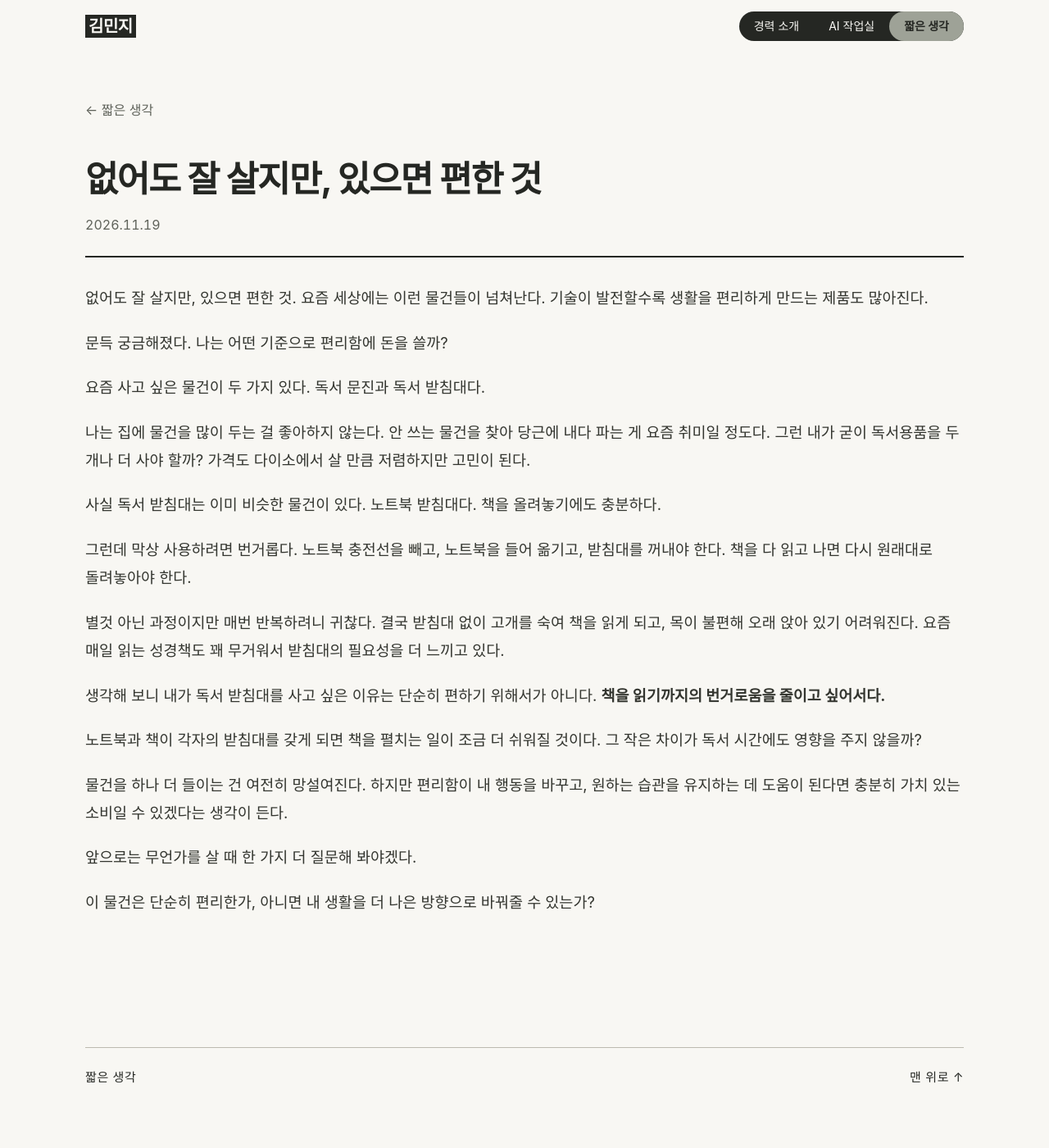
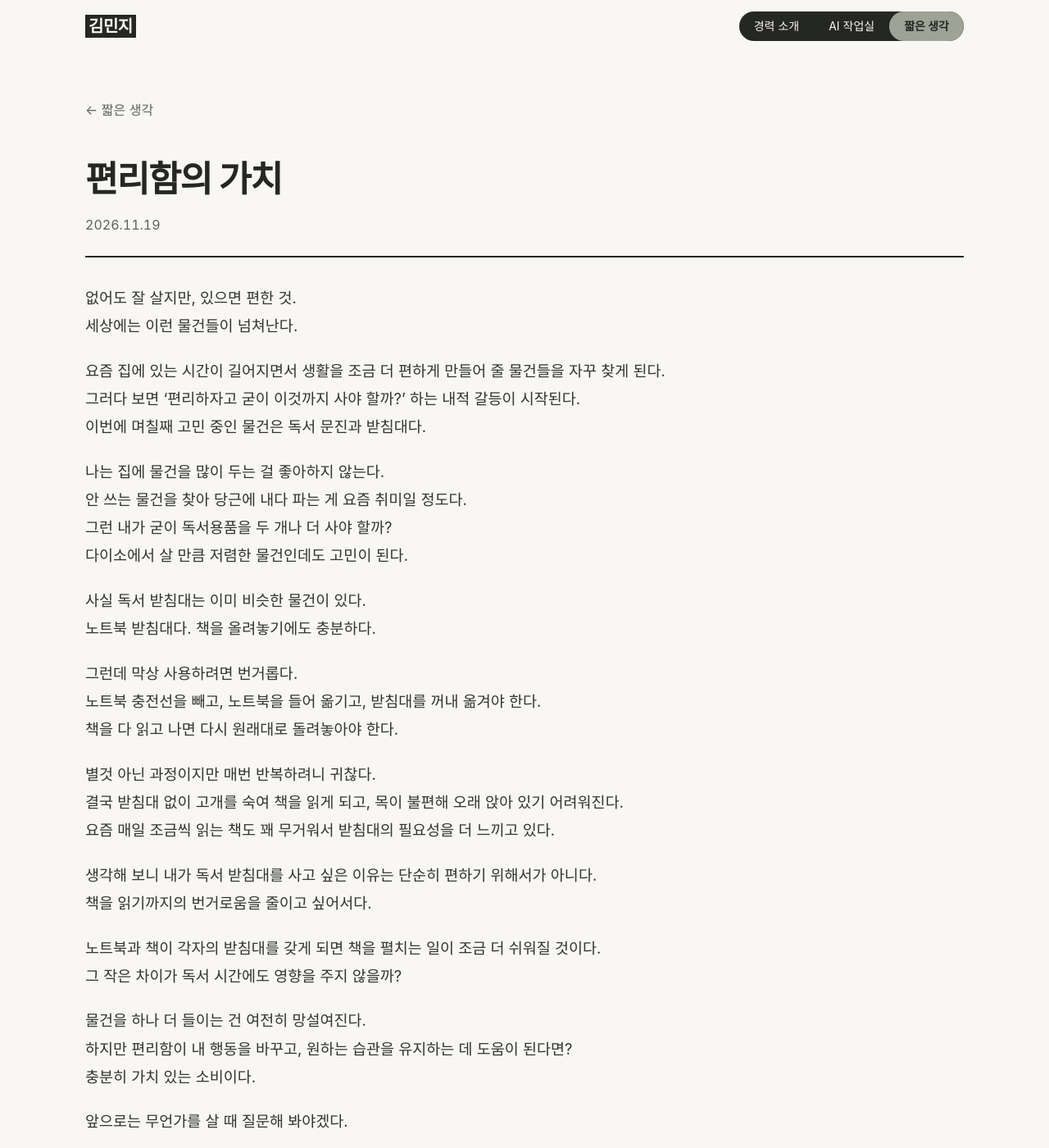
Before and after one commit to k-im-rose/k-im-rose.github.io, a Jekyll site: the page built from _thoughts/convenient-things.md, in a window 1280 px wide and 1400 px high. Shown: the whole window at 82% size. Built offline with Jekyll 4.4.1, drawn with Linux system fonts in a browser that asks for light colours; some web fonts are replaced; some of the changed text lies outside the part shown.

Commit message:
Update convenient-things.md

```diff
--- a/_thoughts/convenient-things.md
+++ b/_thoughts/convenient-things.md
@@ -1,30 +1,43 @@
 ---
 layout: thought
-title: "없어도 잘 살지만, 있으면 편한 것"
+title: "편리함의 가치"
 date: 2026-11-19 09:00:00 +0900
 summary: 편리함이 습관을 바꾸는 순간
 ---
 
-없어도 잘 살지만, 있으면 편한 것. 요즘 세상에는 이런 물건들이 넘쳐난다. 기술이 발전할수록 생활을 편리하게 만드는 제품도 많아진다.
+없어도 잘 살지만, 있으면 편한 것.
+세상에는 이런 물건들이 넘쳐난다.
 
-문득 궁금해졌다. 나는 어떤 기준으로 편리함에 돈을 쓸까?
+요즘 집에 있는 시간이 길어지면서 생활을 조금 더 편하게 만들어 줄 물건들을 자꾸 찾게 된다.
+그러다 보면 '편리하자고 굳이 이것까지 사야 할까?' 하는 내적 갈등이 시작된다.
+이번에 며칠째 고민 중인 물건은 독서 문진과 받침대다.
 
-요즘 사고 싶은 물건이 두 가지 있다. 독서 문진과 독서 받침대다.
+나는 집에 물건을 많이 두는 걸 좋아하지 않는다.
+안 쓰는 물건을 찾아 당근에 내다 파는 게 요즘 취미일 정도다.
+그런 내가 굳이 독서용품을 두 개나 더 사야 할까?
+다이소에서 살 만큼 저렴한 물건인데도 고민이 된다.
 
-나는 집에 물건을 많이 두는 걸 좋아하지 않는다. 안 쓰는 물건을 찾아 당근에 내다 파는 게 요즘 취미일 정도다. 그런 내가 굳이 독서용품을 두 개나 더 사야 할까? 가격도 다이소에서 살 만큼 저렴하지만 고민이 된다.
+사실 독서 받침대는 이미 비슷한 물건이 있다.
+노트북 받침대다. 책을 올려놓기에도 충분하다.
 
-사실 독서 받침대는 이미 비슷한 물건이 있다. 노트북 받침대다. 책을 올려놓기에도 충분하다.
+그런데 막상 사용하려면 번거롭다.
+노트북 충전선을 빼고, 노트북을 들어 옮기고, 받침대를 꺼내 옮겨야 한다.
+책을 다 읽고 나면 다시 원래대로 돌려놓아야 한다.
 
-그런데 막상 사용하려면 번거롭다. 노트북 충전선을 빼고, 노트북을 들어 옮기고, 받침대를 꺼내야 한다. 책을 다 읽고 나면 다시 원래대로 돌려놓아야 한다.
+별것 아닌 과정이지만 매번 반복하려니 귀찮다.
+결국 받침대 없이 고개를 숙여 책을 읽게 되고, 목이 불편해 오래 앉아 있기 어려워진다.
+요즘 매일 조금씩 읽는 책도 꽤 무거워서 받침대의 필요성을 더 느끼고 있다.
 
-별것 아닌 과정이지만 매번 반복하려니 귀찮다. 결국 받침대 없이 고개를 숙여 책을 읽게 되고, 목이 불편해 오래 앉아 있기 어려워진다. 요즘 매일 읽는 성경책도 꽤 무거워서 받침대의 필요성을 더 느끼고 있다.
+생각해 보니 내가 독서 받침대를 사고 싶은 이유는 단순히 편하기 위해서가 아니다.
+책을 읽기까지의 번거로움을 줄이고 싶어서다.
 
-생각해 보니 내가 독서 받침대를 사고 싶은 이유는 단순히 편하기 위해서가 아니다. **책을 읽기까지의 번거로움을 줄이고 싶어서다.**
+노트북과 책이 각자의 받침대를 갖게 되면 책을 펼치는 일이 조금 더 쉬워질 것이다.
+그 작은 차이가 독서 시간에도 영향을 주지 않을까?
 
-노트북과 책이 각자의 받침대를 갖게 되면 책을 펼치는 일이 조금 더 쉬워질 것이다. 그 작은 차이가 독서 시간에도 영향을 주지 않을까?
+물건을 하나 더 들이는 건 여전히 망설여진다.
+하지만 편리함이 내 행동을 바꾸고, 원하는 습관을 유지하는 데 도움이 된다면?
+충분히 가치 있는 소비이다.
 
-물건을 하나 더 들이는 건 여전히 망설여진다. 하지만 편리함이 내 행동을 바꾸고, 원하는 습관을 유지하는 데 도움이 된다면 충분히 가치 있는 소비일 수 있겠다는 생각이 든다.
+앞으로는 무언가를 살 때 질문해 봐야겠다.
 
-앞으로는 무언가를 살 때 한 가지 더 질문해 봐야겠다.
-
-이 물건은 단순히 편리한가, 아니면 내 생활을 더 나은 방향으로 바꿔줄 수 있는가?
+"이 물건은 내 생활을 더 나은 방향으로 바꿔줄 수 있을까?"
```
